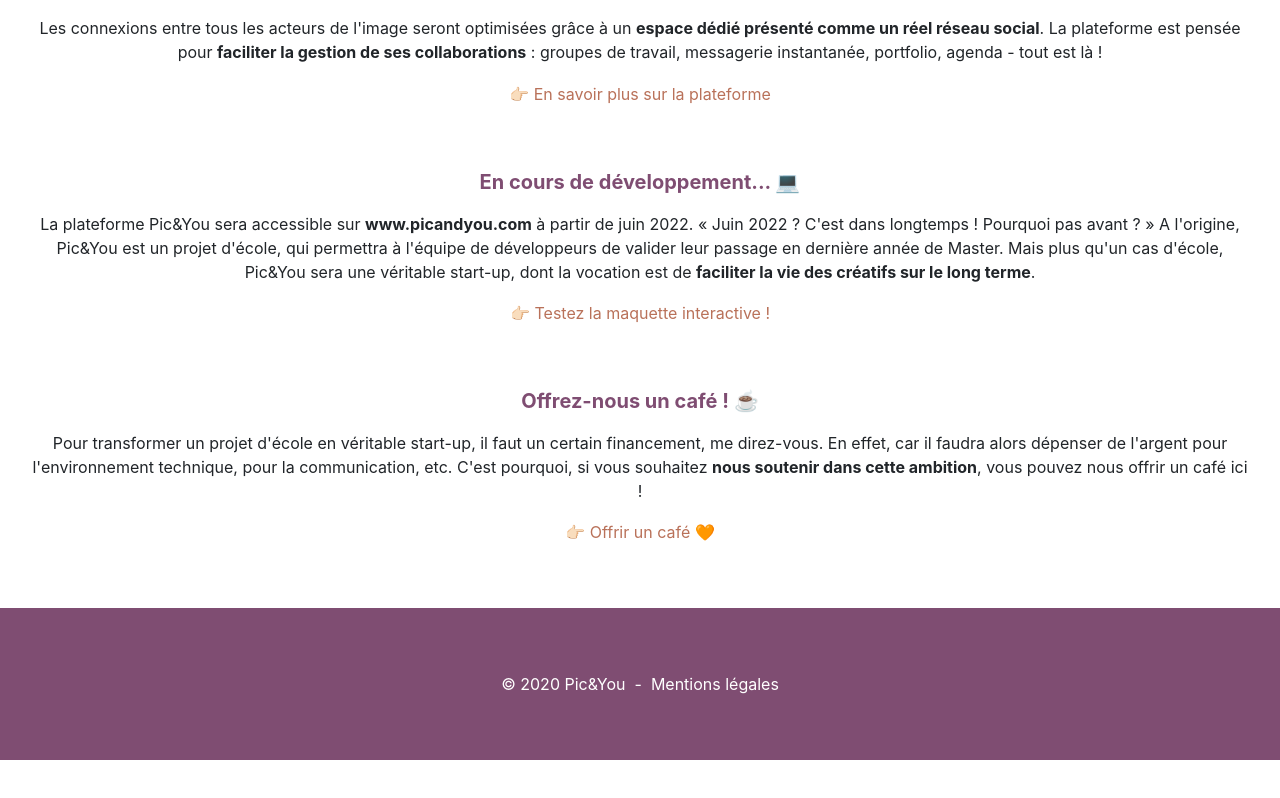
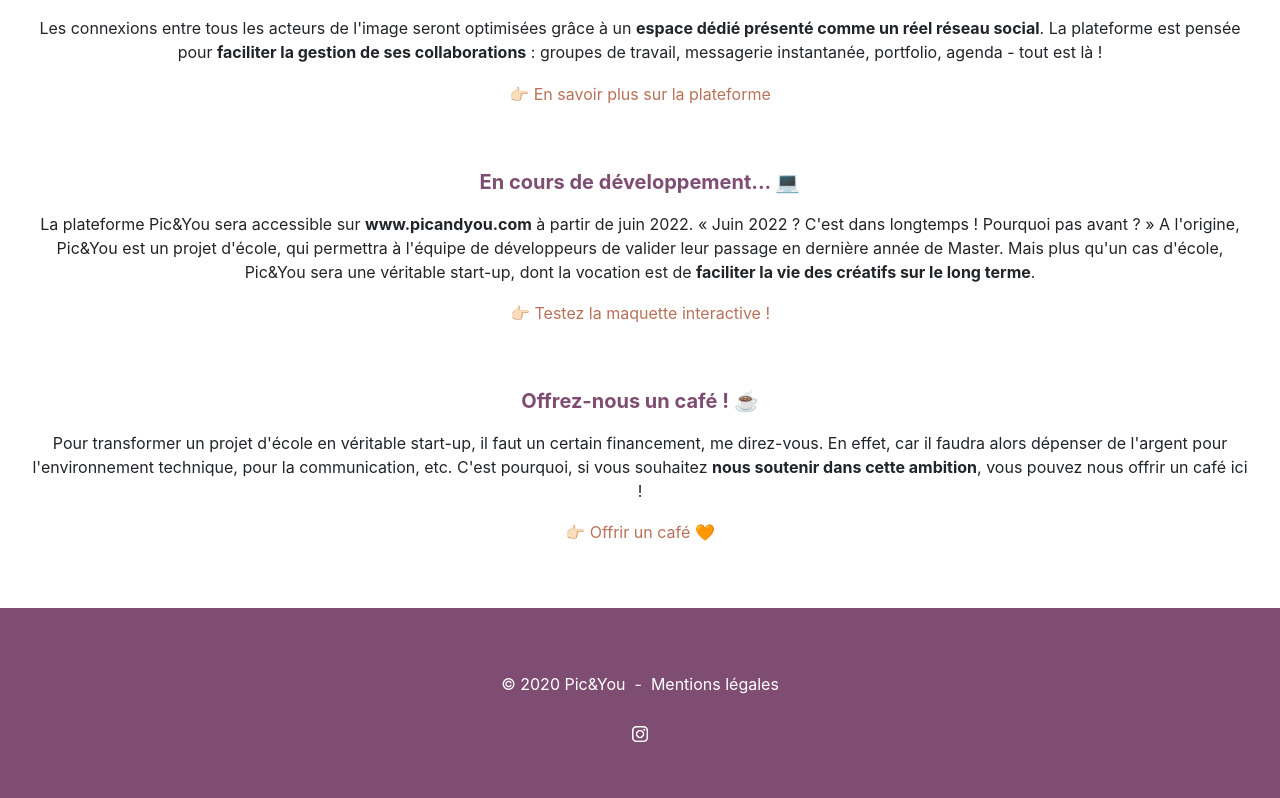
Before and after one commit to CyrielleGl/picandyou.fr, an Angular app: page /home in a window 1280 px wide. Shown: the part 865-1663 px from the top of the page. Before the commit the page ends 1625 px from the top, so only its background shows below. Built offline with nearby package versions, Linux system fonts and the light colour scheme.

Commit message:
add Instagram footer

```diff
--- a/src/app/app.component.html
+++ b/src/app/app.component.html
@@ -4,4 +4,4 @@
 
   <router-outlet></router-outlet>
 
-<app-footer [yearNow]="yearNow" [appTitle]="appTitle"></app-footer>
+<app-footer [yearNow]="yearNow" [appTitle]="appTitle" [pictoInsta]="pictoInsta"></app-footer>
--- a/src/app/app.component.ts
+++ b/src/app/app.component.ts
@@ -10,4 +10,5 @@
   yearNow = new Date().getFullYear().toString();
   appTitle = AppConstants.appTitle;
   urlLogoWhite = AppConstants.urlLogoWhite;
+  pictoInsta = AppConstants.pictoInsta;
 }
--- a/src/app/core/footer/footer.component.html
+++ b/src/app/core/footer/footer.component.html
@@ -2,4 +2,8 @@
     &copy;
     <span [innerText]="yearNow"></span>&nbsp;<span [innerText]="appTitle"></span>&nbsp;
     <span>-&nbsp; Mentions légales</span>
+    <br><br>
+    <a href="https://www.instagram.com/pic.and.you/" target="_blank">
+      <img [src]="pictoInsta" width="16rem" title="Suivez-nous sur Instagram" alt="Logo Instagram blanc">
+    </a>
 </div>
--- a/src/app/core/footer/footer.component.ts
+++ b/src/app/core/footer/footer.component.ts
@@ -13,6 +13,9 @@
   @Input()
   appTitle: string;
 
+  @Input()
+  pictoInsta: string;
+
   constructor() { }
 
   ngOnInit(): void {
--- a/src/app/shared/app.constants.ts
+++ b/src/app/shared/app.constants.ts
@@ -8,4 +8,8 @@
     return 'assets/visuels/picandyou-white.png';
   }
 
+  public static get pictoInsta(): string {
+    return 'assets/visuels/pictos/white-instagram.png';
+  }
+
 }
```
Also changed, not shown: src/assets/visuels/pictos/white-instagram.png (added).
